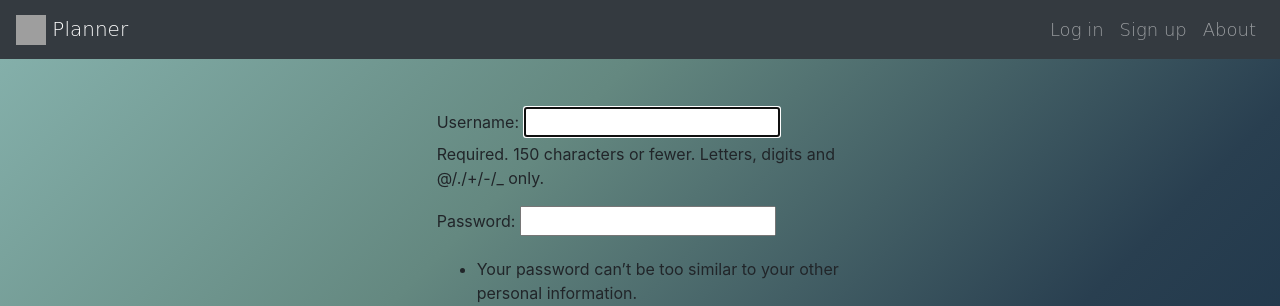
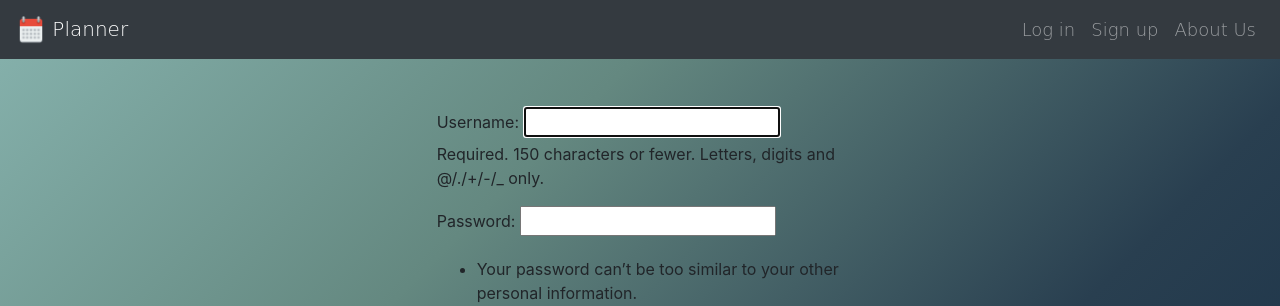
Before and after one commit to ka10a/Planner, a Django app: page /add/ in a window 1280 px wide. Shown: the top 306 px of the page. Run offline with Django 3.2, Linux system fonts and the light colour scheme; some libraries are stand-ins or nearby versions; grey boxes are pictures that could not be loaded.

Commit message:
final 2.1

```diff
--- a/config/post/templates/add.html
+++ b/config/post/templates/add.html
@@ -28,7 +28,7 @@
 <nav class="navbar navbar-expand-lg navbar-dark bg-dark">
     <a class="navbar-brand" href="{% url 'index' %}">
         {% load static %}
-        <img src="{% static " img/calendar-icon.png" %}" width="30" height="30" alt="calendar-icon">
+        <img src="{% static "img/calendar-icon.png" %}" width="30" height="30" alt="calendar-icon">
         Planner
     </a>
 
@@ -45,7 +45,7 @@
                 <a class="nav-link" href="#">Sign up</a>
             </li>
             <li class="nav-item">
-                <a class="nav-link" data-toggle="modal" data-target="#Modal">About</a>
+                <a class="nav-link" data-toggle="modal" data-target="#Modal">About Us</a>
             </li>
         </ul>
     </div>
@@ -54,7 +54,7 @@
 
 <div class="row">
     <div class="col"></div>
-    <div class="col col-md-4 col-sm-8 col-10">
+    <div class="col col-md-4 col-sm-8 col-10"
         <form method="post">
             {% csrf_token %}
             {{ form.as_p }}
--- a/config/post/templates/registration/login.html
+++ b/config/post/templates/registration/login.html
@@ -18,7 +18,8 @@
         }
     </style>
     <link href="../static/css/111.css" rel="stylesheet">
-    <link rel="stylesheet" href="https://stackpath.bootstrapcdn.com/bootstrap/4.3.1/css/bootstrap.min.css" integrity="sha384-ggOyR0iXCbMQv3Xipma34MD+dH/1fQ784/j6cY/iJTQUOhcWr7x9JvoRxT2MZw1T" crossorigin="anonymous">
+    <link rel="stylesheet" href="https://stackpath.bootstrapcdn.com/bootstrap/4.3.1/css/bootstrap.min.css"
+          integrity="sha384-ggOyR0iXCbMQv3Xipma34MD+dH/1fQ784/j6cY/iJTQUOhcWr7x9JvoRxT2MZw1T" crossorigin="anonymous">
     <link href="https://fonts.googleapis.com/css?family=Amatic+SC" rel="stylesheet">
 </head>
 
```
Also changed, not shown: config/db.sqlite3.
